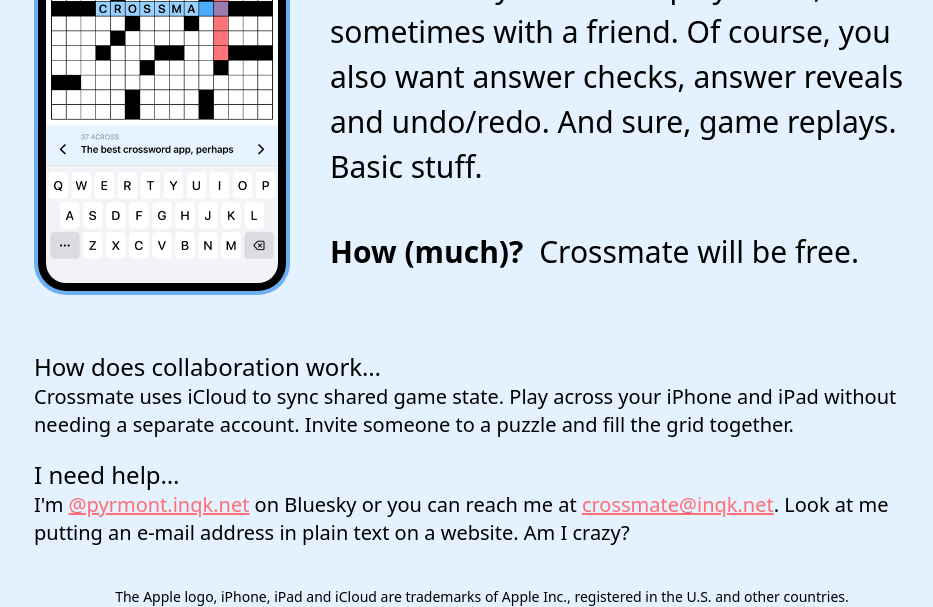
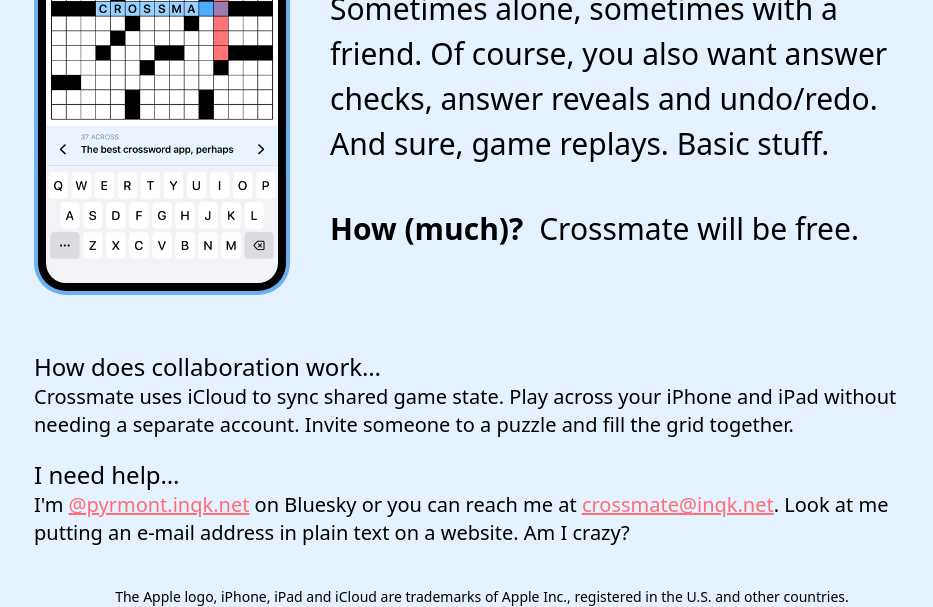
Before and after one commit to pyrmont/apps.inqk.net, a plain HTML site: page public/crossmate/index.html in a window 1280 px wide. Shown: the part 493-1100 px from the top of the page, without its empty margins (158-1091 px from the left). Drawn offline with Linux system fonts and the light colour scheme.

Commit message:
Tweak explanation on Crossmate page further

```diff
--- a/public/crossmate/index.html
+++ b/public/crossmate/index.html
@@ -51,8 +51,8 @@
             </li>
             <li class="mb-10">
               <span class="font-semibold mr-2">Why?</span> You like solving crosswords. Sometimes
-              you want to play alone, sometimes with a friend. Of course, you also want answer
-              checks, answer reveals and undo/redo. And sure, game replays. Basic stuff.
+              alone, sometimes with a friend. Of course, you also want answer checks, answer reveals
+              and undo/redo. And sure, game replays. Basic stuff.
             </li>
             <li>
               <span class="font-semibold mr-2">How (much)?</span> Crossmate will be free.
```
